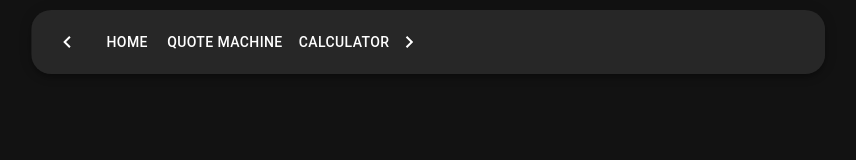
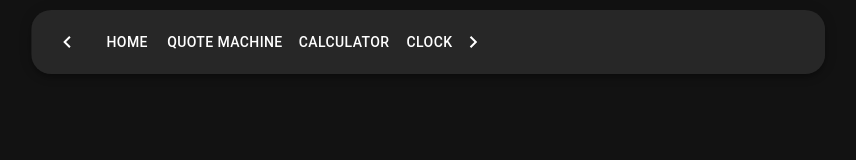
Before and after one commit to JuanPabloSQ/freecode-frontend, a React (Vite) app: page / in a window 1280 px wide. Shown: the top 160 px of the page, without its empty margins (212-1068 px from the left). Built offline with nearby package versions, Linux system fonts and the light colour scheme.

Commit message:
add clock navbar

```diff
--- a/src/components/NavBar.jsx
+++ b/src/components/NavBar.jsx
@@ -53,6 +53,14 @@ export default function NavBar() {
             >
               Calculator
             </Button>
+            <Button
+              component={Link}
+              to="/clock"
+              variant="text"
+              color="inherit"
+            >
+              Clock
+            </Button>
             <ChevronRightIcon sx={{ display: { xs: 'none', sm: 'block' }, ml: 0 }} />
           </Box>
         </Toolbar>
--- a/src/page/ClockPage.jsx
+++ b/src/page/ClockPage.jsx
@@ -1,13 +1,17 @@
-import NavBar from "../components/NavBar"
+import React from 'react';
+import NavBar from "../components/NavBar";
 import Clock from "../clock/Clock";
+import { Container } from '@mui/material';
 
-const Page = () => {
+const ClockPage = () => {
     return (
         <div>
-            <NavBar/>
-            <Clock/>
+            <NavBar />
+            <Container maxWidth="sm" style={{ display: 'flex', justifyContent: 'center', alignItems: 'center', minHeight: '80vh' }}>
+                <Clock />
+            </Container>
         </div>
-    )
+    );
 };
 
-export default Page;
+export default ClockPage;
```
